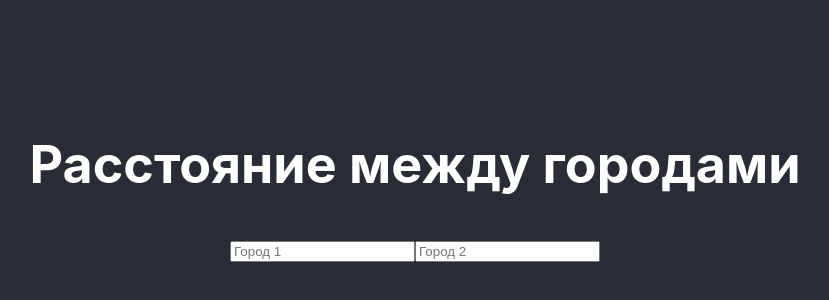
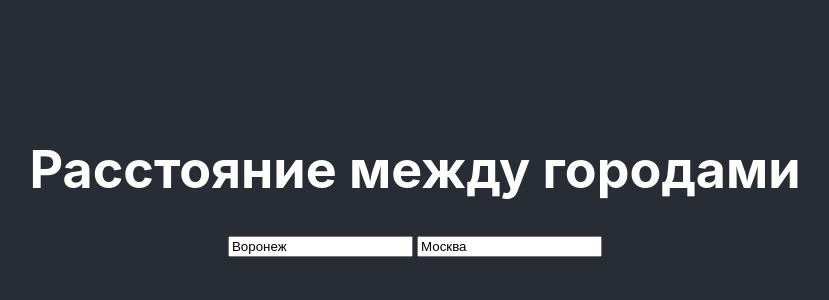
Before and after one commit to demorest49de/distance-difference, a React (Create React App) app: page / in a window 1280 px wide. Shown: the part 220-520 px from the top of the page, without its empty margins (225-1054 px from the left). Built offline with nearby package versions, Linux system fonts and the light colour scheme.

Commit message:
Changes DistanceCalculator.tsx package.json yandex-api.ts

```diff
--- a/package.json
+++ b/package.json
@@ -3,7 +3,6 @@
   "version": "0.1.0",
   "private": true,
   "dependencies": {
-    "@react-google-maps/api": "^2.20.6",
     "@testing-library/dom": "^10.4.0",
     "@testing-library/jest-dom": "^6.6.3",
     "@testing-library/react": "^16.2.0",
--- a/src/api/yandex-api.ts
+++ b/src/api/yandex-api.ts
@@ -1,11 +1,10 @@
-import axios from "axios"
 import { Coordinates } from "../components/DistanceCalculator/DistanceCalculator"
 
 export const fetchCoordinates = async (city: string): Promise<Coordinates | null> => {
   const apiKey = process.env.REACT_APP_YANDEX_MAPS_API_KEY
   try {
     const response = await fetch(
-      `https://geocode-maps.yandex.ru/v1/?apikey=${apiKey}&geocode=успенская+51&format=json`,
+      `https://geocode-maps.yandex.ru/v1/?apikey=${apiKey}&geocode=воронеж&format=json`,
     )
     const data = await response.json()
     console.log(' data: ', data);
--- a/src/components/DistanceCalculator/DistanceCalculator.tsx
+++ b/src/components/DistanceCalculator/DistanceCalculator.tsx
@@ -1,4 +1,4 @@
-import React, { ChangeEvent, Dispatch, SetStateAction, useEffect, useRef, useState } from "react"
+import React, { ChangeEvent, Dispatch, SetStateAction, useEffect, useState } from "react"
 import { fetchCoordinates } from "../../api/yandex-api"
 import { calculateDistance } from "../../utils/calculator"
 import { roundToNearest10km } from "../../utils/distanceRound"
@@ -8,31 +8,31 @@ export type Coordinates = {
 }
 
 export default function DistanceCalculator() {
-  const [city1, setCity1] = useState<string>("")
-  const [city2, setCity2] = useState<string>("")
+  const [city1, setCity1] = useState<string>("Воронеж")
+  const [city2, setCity2] = useState<string>("Москва")
   const [coords1, setCoords1] = useState<Coordinates | null>(null)
   const [coords2, setCoords2] = useState<Coordinates | null>(null)
   const [distance, setDistance] = useState<number | null>(null)
 
-  useEffect(() => {
-    const getCoordinatesForCity = async () => {
-      if (city1) {
-        const coords = await fetchCoordinates(city1)
-        setCoords1(coords)
-      }
-    }
-    void getCoordinatesForCity()
-  }, [city1])
-
-  useEffect(() => {
-    const getCoordinatesForCity = async () => {
-      if (city2) {
-        const coords = await fetchCoordinates(city2)
-        setCoords2(coords)
-      }
-    }
-    void getCoordinatesForCity()
-  }, [city2])
+  // useEffect(() => {
+  //   const getCoordinatesForCity = async () => {
+  //     if (city1) {
+  //       const coords = await fetchCoordinates(city1)
+  //       setCoords1(coords)
+  //     }
+  //   }
+  //   void getCoordinatesForCity()
+  // }, [city1])
+  //
+  // useEffect(() => {
+  //   const getCoordinatesForCity = async () => {
+  //     if (city2) {
+  //       const coords = await fetchCoordinates(city2)
+  //       setCoords2(coords)
+  //     }
+  //   }
+  //   void getCoordinatesForCity()
+  // }, [city2])
 
   useEffect(() => {
     if (coords1 && coords2) {
@@ -41,8 +41,6 @@ export default function DistanceCalculator() {
       setDistance(roundedDistance)
     }
   }, [coords1, coords2])
-
-
 
   const handlePlaceChanged = (
     e: ChangeEvent<HTMLInputElement>,
@@ -54,7 +52,7 @@ export default function DistanceCalculator() {
   return (
     <div>
       <h1>Расстояние между городами</h1>
-      <div>
+      <div style={{display: "flex", columnGap: "4px", justifyContent: "center"}}>
         <input
           type="text"
           placeholder="Город 1"
```
